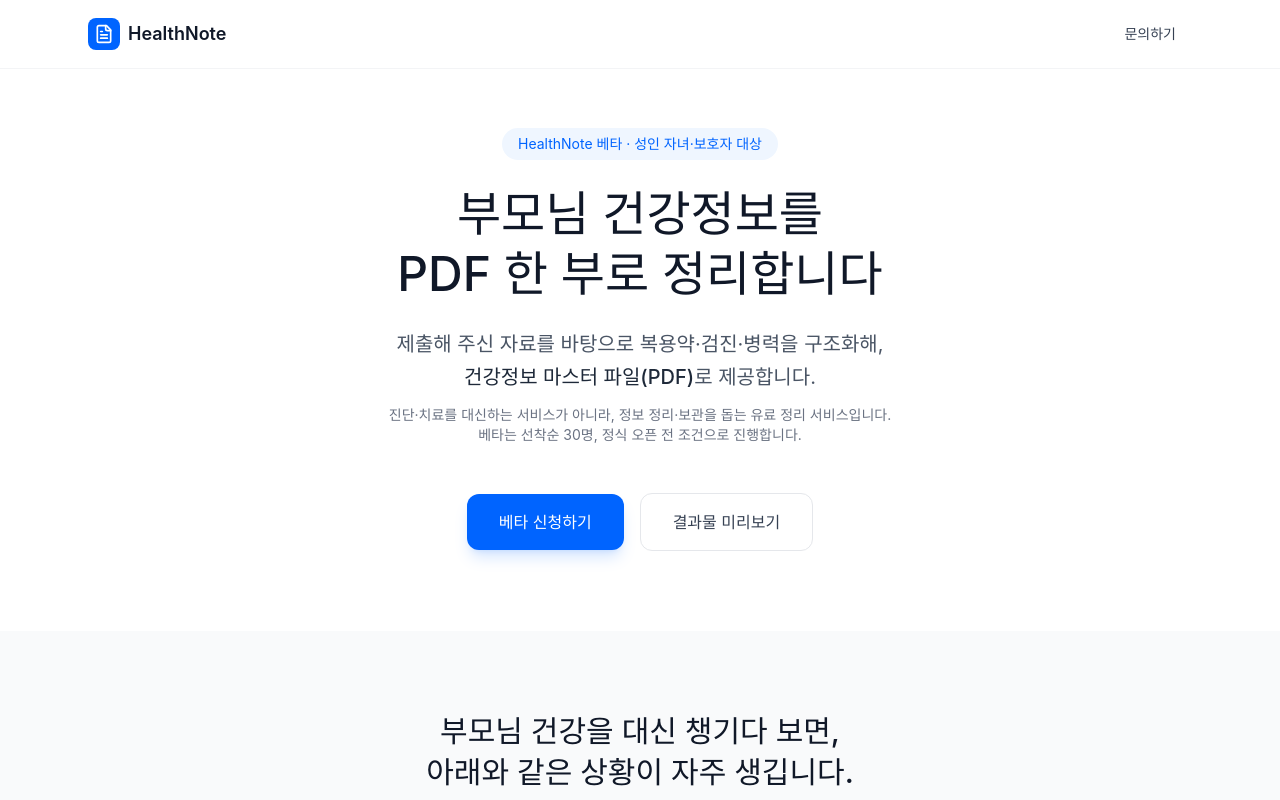
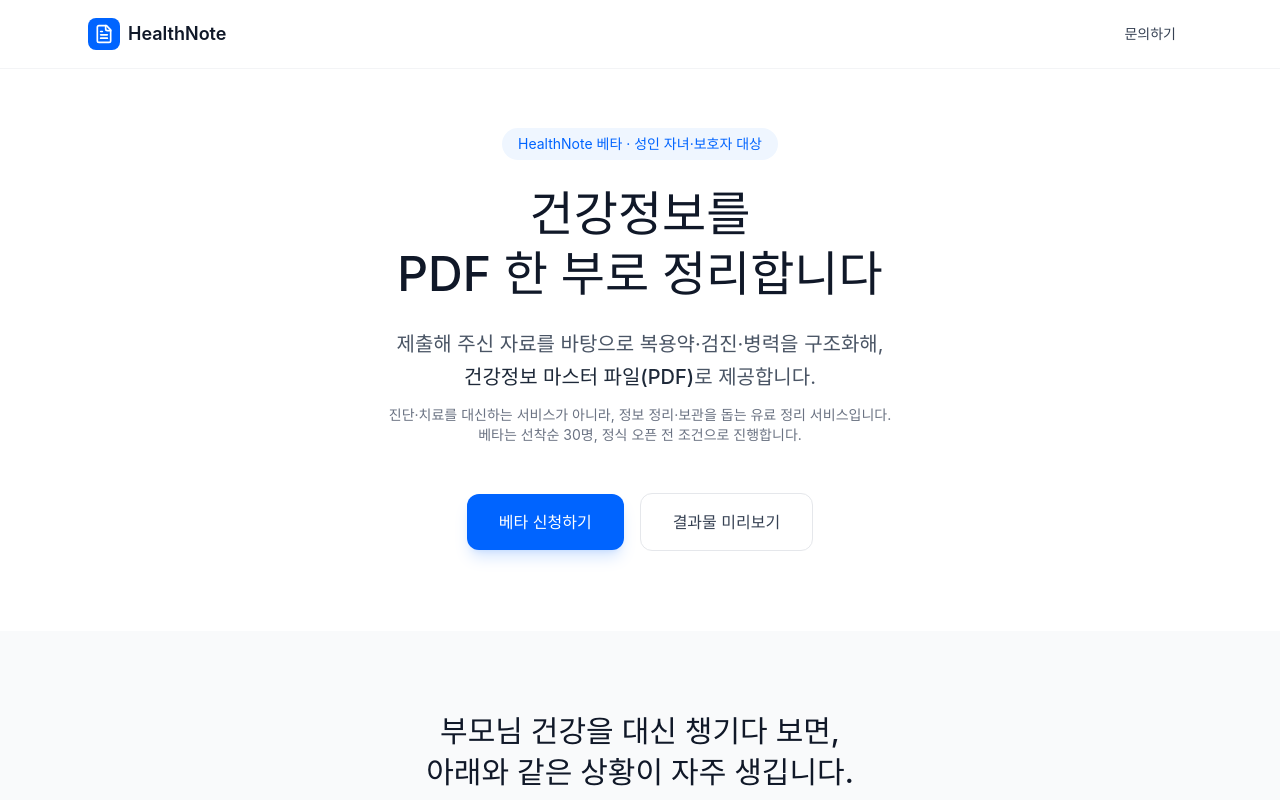
Before and after one commit to goneyak/healthnote-landing, a React (Vite) app: page / in a window 1280 px wide. Shown: the top 800 px of the page. Built offline with nearby package versions, Linux system fonts and the light colour scheme.

Commit message:
Update text in HeroSection component

```diff
--- a/src/app/components/HeroSection.tsx
+++ b/src/app/components/HeroSection.tsx
@@ -9,7 +9,7 @@ export function HeroSection() {
           HealthNote 베타 · 성인 자녀·보호자 대상
         </div>
         <h1 className="text-5xl leading-tight text-gray-900 mb-6">
-          부모님 건강정보를
+          건강정보를
           <br />
           PDF 한 부로 정리합니다
         </h1>
```
